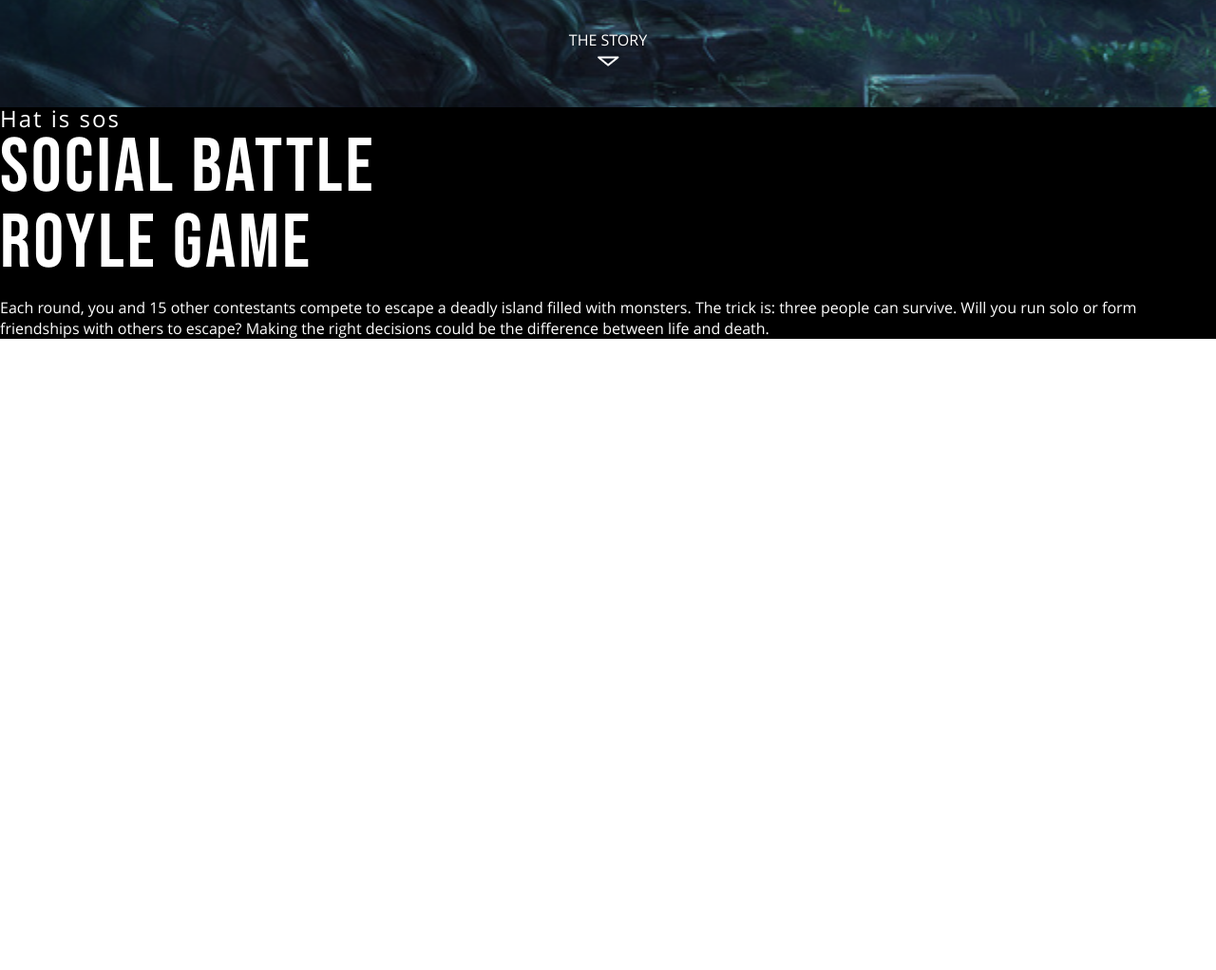
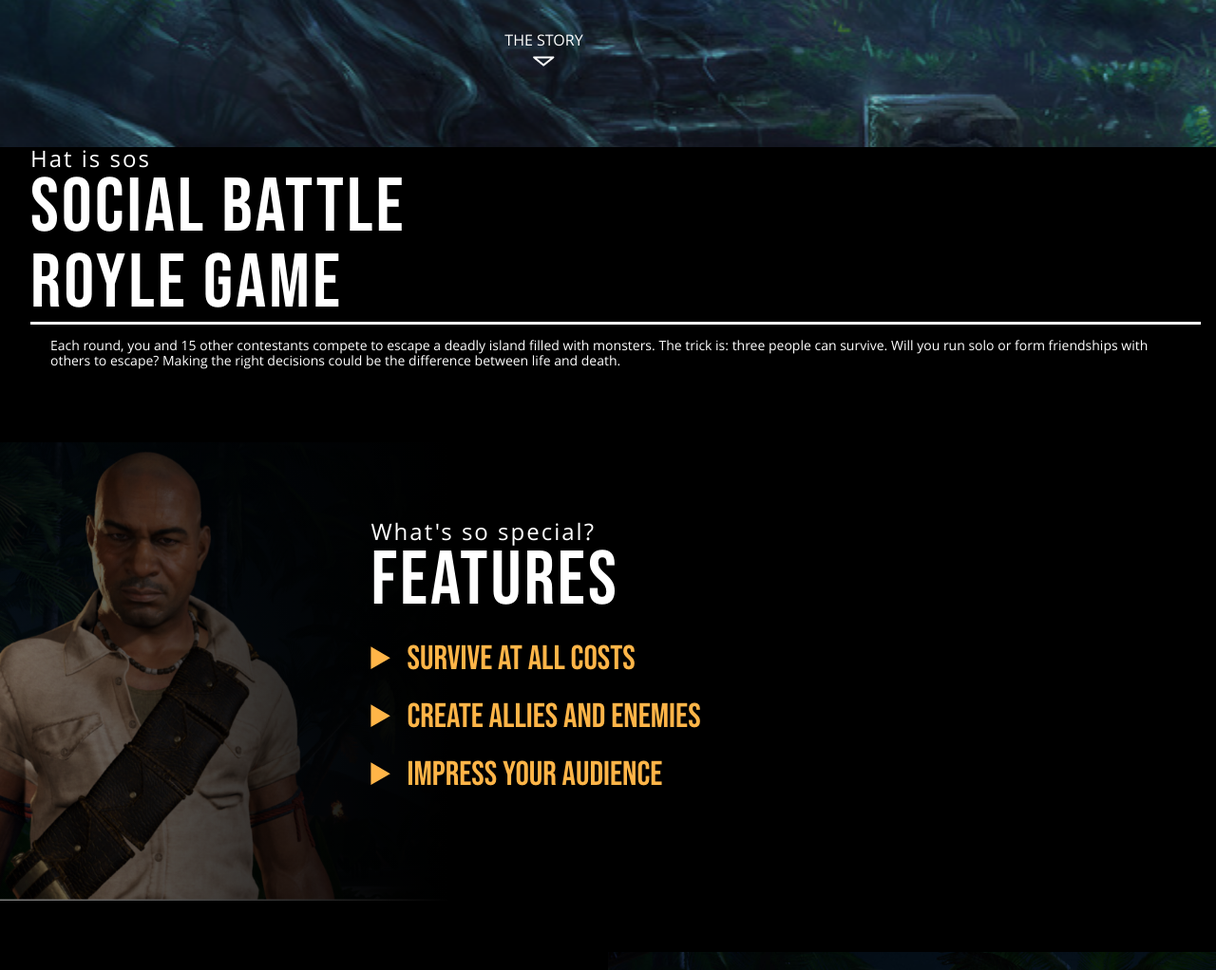
Before and after one commit to bakozetra/Game-landing-page, a website: page webroot/index.html in a window 1280 px wide. Shown: the part 728-1750 px from the top of the page at 95% size. Drawn offline with Linux system fonts and the light colour scheme.

Commit message:
added images and html, and fix the padding on the article

```diff
--- a/scss/_article-survive.scss
+++ b/scss/_article-survive.scss
@@ -1,9 +1,6 @@
 @import "variables";
 .steam-button {
     display: inline-block;
-    width: 260px;
-    height: 60px;
-    border-radius: 10px;
 }
 .article_survive-container {
     display: flex;
@@ -19,7 +16,7 @@
 
 }
 
-@media (max-width: 380px) {
+
 .icon > a {
     visibility: hidden;
 }
@@ -28,7 +25,7 @@
     justify-content: space-between;
     padding-bottom: 4rem;
     }
-}
+
 
 @media (min-width: 380px) {
     .header_heading + h3 {
--- a/scss/_default.scss
+++ b/scss/_default.scss
@@ -2,6 +2,12 @@
 body {
     margin: 0;
     color: white;
+    background-color: black;
+}
+article {
+    padding-left: 1rem;
+    padding-right: 1rem;
+
 }
 li {
     list-style: $style;
@@ -18,3 +24,9 @@ h1 {
 h3 {
     margin: 0;
 }
+button {
+    background-color:#FFB548;
+    width: 260px;
+    height: 60px;
+    border-radius: 10px;
+}
--- a/scss/_features.scss
+++ b/scss/_features.scss
@@ -8,9 +8,9 @@
 }
 .feature-container {
     padding-inline-start: 116px;
-    padding-block-start: 100px;
-    padding-block-end: 100px;
-    text-align: center;
+    padding-block-start: 82px;
+    padding-block-end: 82px;
+
 }
 .feature-summary {
   color : #FFB548;
@@ -18,18 +18,25 @@
   line-height: 21px;
   font-family: Bebas Neue;
   font-size: 21px;
-  padding-bottom: 2rem;
+  padding-bottom: 2.5rem;
+
 }
-.feature_header {
+.feature_header  + ul {
+  padding-left: 0;
+  padding-top: 2rem;
+}
 
-
+.feature-container {
+  padding-left: 50%;
 }
 @media (min-width:380px){
   .feature-container {
-    display: flex;
-    flex-direction: column;
-    text-align: center;
-    height: 80vh;
-    align-items: center;
+   padding-left: 30%;
+}
+.feature-summary {
+  font-size: 36px;
+}
+.feature-article {
+  background-image: linear-gradient(90deg, rgba(0, 0, 0, 0.5) 0%, black 37%,black 70%, rgba(0, 0, 0, 0.9) 100%), url(../img/manimage.png);
 }
 }
--- a/scss/_fonts.scss
+++ b/scss/_fonts.scss
@@ -12,6 +12,7 @@ $font-faces :
      font-style : 'normal',
      font-weight : 400,
      src : 'OpenSans',
+     name : 'Open Sans',
    ),
    (
      font-family : 'Bebas Neue',
--- a/scss/_main.scss
+++ b/scss/_main.scss
@@ -2,16 +2,15 @@
 .article_social {
     background-color: black;
 }
-@media(max-width: 380px) {
-    h1 {
-        font-size: 33px;
-        letter-spacing: 2px;
-    }
-    h3 {
-        font-size: 18px;
 
-    }
+h1 {
+    font-size: 33px;
+    letter-spacing: 2px;
 }
+h3 {
+    font-size: 18px;
+}
+
 @media(min-width : 380px) {
  h1 {
     font-size: 80px;
--- a/scss/_masthead.scss
+++ b/scss/_masthead.scss
@@ -21,11 +21,7 @@ nav {
     justify-content: space-between;
     padding-left: 0;
 }
-.steam-button {
-    background-color:  #FFB548;
 
-
-}
 
 .more-information > p > a {
     text-transform: uppercase;
--- a/scss/_social.scss
+++ b/scss/_social.scss
@@ -1,2 +1,65 @@
 @import "variables";
-fjkj
+.article_social-header + p {
+    font-family: "Open Sans";
+    font-style: "normal";
+    font-weight: normal;
+    font-size: 14px;
+    line-height: 16px;
+}
+
+.article_social-header {
+    border-bottom: 0.2rem white solid;
+    margin-left: 1rem;
+
+}
+.article_social-header + p {
+    margin-left: auto;
+    padding-left: 37px;
+    margin-left: auto;
+    padding-right: 15px;
+}
+
+.article_social-images {
+	padding: 2rem 38px;
+
+}
+
+// .article_social-images > ul{
+// 	list-style: none;
+// 	margin: 0;
+// 	padding: 0;
+// 	background-color: rgba(255,0,0,.25);
+// 	position: relative;
+// 	padding-bottom: calc(100% * 273 / 249);
+// }
+
+// .article_social-images > ul li{
+// 	position: absolute;
+// }
+
+// li:nth-of-type(1) {
+// 	z-index: 3;
+// 	top:0;
+// 	left: 0;
+// 	right: calc(100% * 24 / 249);
+// 	opacity: 0.5;
+// }
+
+// li:nth-of-type(2) {
+// 	z-index: 2;
+// 	top: 50%;
+// 	right: calc(100% * 12 / 249);
+// 	left: calc(100% * 12 / 249);
+// 	transform: scale(calc(249 / 273)) translateY(-50%);
+// 	transform-origin: 100% 0%;
+// }
+
+// li:nth-of-type(3) {
+// 	z-index: 1;
+// 	display: none;
+// }
+
+// img {
+// 	max-width: 100%;
+// 	display: block;
+// }
--- a/scss/_variables.scss
+++ b/scss/_variables.scss
@@ -4,3 +4,5 @@ $color-button :linear-gradient(194.68deg, #FFB548 11.27%, #F3AF34 90.4%);
 $size-header: 33px;
 $size-subheading: 18px;
 $size-description :14px;
+$color: #FFB548;
+$text-transform : uppercase;
--- a/scss/index.scss
+++ b/scss/index.scss
@@ -9,5 +9,8 @@
 @import "article-survive";
 @import "social";
 @import "article-feature";
+@import "features";
+@import "requirement";
+@import "quotes";
 // footer
 @import "footer";
--- /dev/null
+++ b/scss/quotes.scss
@@ -0,0 +1,13 @@
+@import "variables";
+.quotes_article {
+
+}
+.quotes_article_header {
+    display: flex;
+    flex-direction: column;
+    justify-content: center;
+}
+.quotes_article_header button {
+
+    margin-left: 50px;
+}
--- a/scss/requirement.scss
+++ b/scss/requirement.scss
@@ -21,8 +21,6 @@
 }
 .requirement_container li {
     border: 1px white solid;
-    padding-left: 1rem;
-    padding-top: 1rem;
 }
 .requirement_container li b {
     color:$color;
@@ -58,6 +56,6 @@
     }
     .requirement_container {
         margin-left: 122px;
-
+        padding-bottom: 133px;
     }
 }
--- a/webroot/index.html
+++ b/webroot/index.html
@@ -107,10 +107,10 @@
                   </ul>
                 </div>
                 </article>
-                <article class="requierement_article">
+                <article class="requirement_article">
                   <header class="requierement_article-header">
                     <h3>Can My Computer Run this game?</h3>
-                      <h1>system requirements</h1>
+                    <h1>system requirements</h1>
                   </header>
                   <ul class="requirement_container">
                     <li class="list_item_requirement">
@@ -142,6 +142,30 @@
                     </li>
                     </ul>
           </article>
+          <article class="quotes_article">
+            <header class="quotes_article_header">
+              <h3>
+                What people think?
+              </h3>
+              <h1>
+                Press quotes
+              </h1>
+              <p>
+                Our goal is to create a product and service that you’re satisfied with and use it every day. This is why we’re constantly working on our services to make it better every day and really listen to what our users has to say.
+              </p>
+              <button>
+                Read more testemonials
+              </button>
+              <ul>
+                <li>
+                  <h4>Evan Lahti</h4>
+                  <a href="">PC Gamer</a>
+                  <p>“One of my gaming highlights of the year.”</p>
+                  <p>October 18, 2018</p>
+                </li>
+              </ul>
+            </header>
+          </article>
       </main>
   </body>
 </html>
```
Also changed, not shown: webroot/css/index.css, webroot/css/quotes.css (added), webroot/css/requirement.css (added), webroot/img/bluesea.jpg (added), webroot/img/coconut.jpg (added), webroot/img/manimage.png (added), webroot/img/monument1.jpg (added), webroot/img/oldhouse.png (added). Lines whose indentation alone changed are shown as unchanged.
